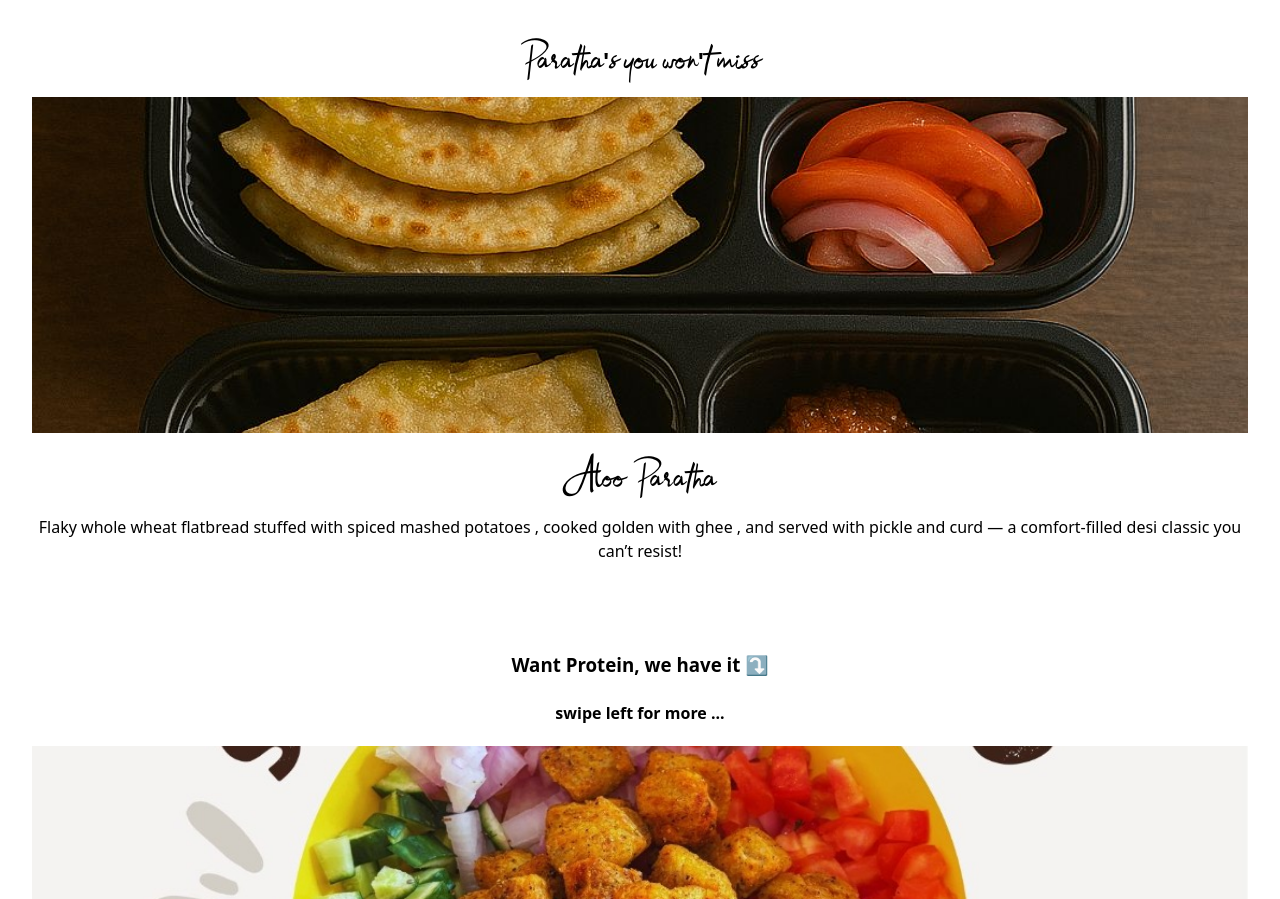
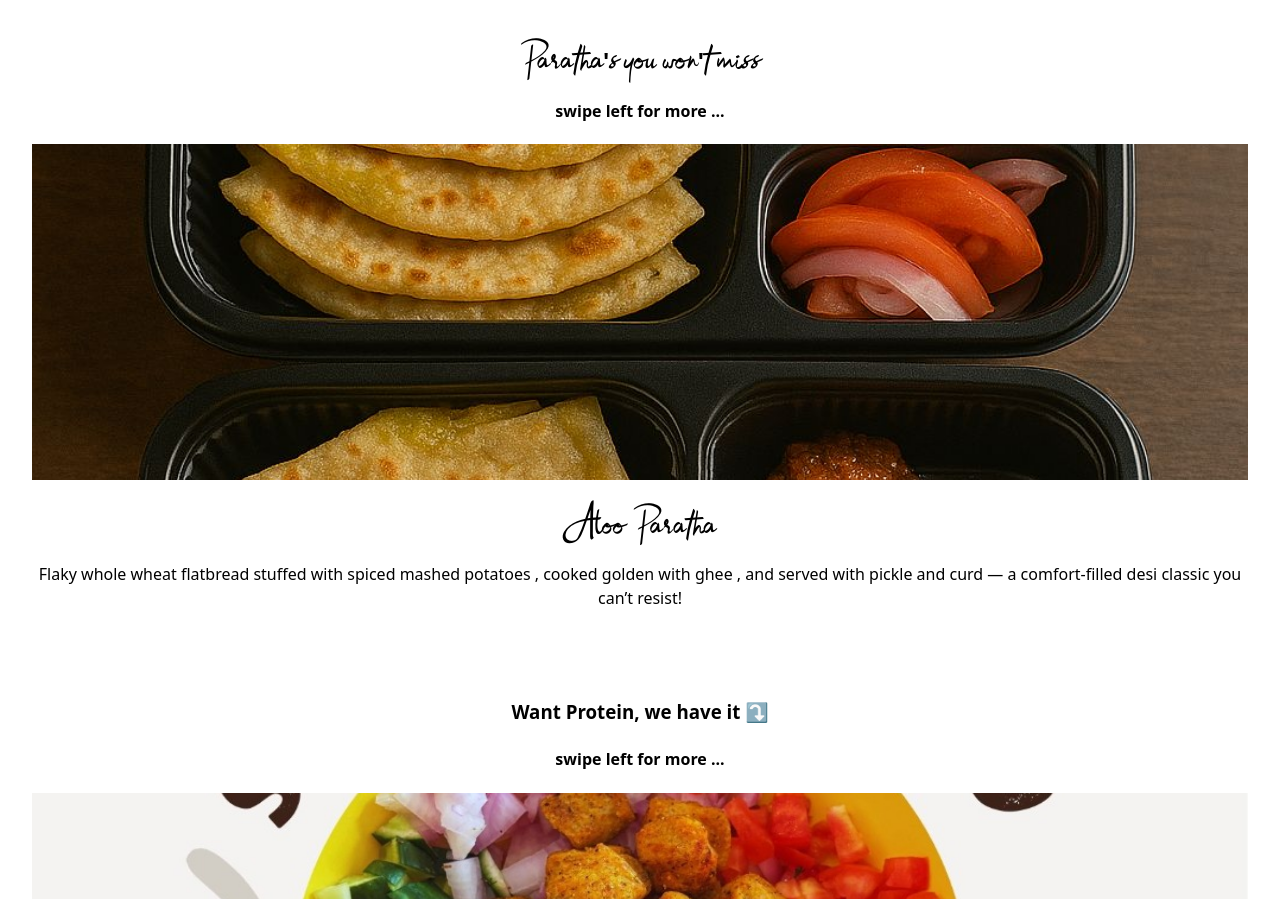
Before and after one commit to karanfulare/jivas, a React (Vite) app: page / in a window 1280 px wide. Shown: the part 4758-5657 px from the top of the page. Built offline with nearby package versions, Linux system fonts and the light colour scheme; no server answers.

Commit message:
added new swipe left thing

```diff
--- a/src/App.jsx
+++ b/src/App.jsx
@@ -100,6 +100,7 @@ function App() {
       </div>
       <br></br>
       <h2>Paratha's you won't miss </h2>
+      <h4> swipe left for more ... </h4>
       <ParathaCarousel/>
       <br></br>
       <h3> Want Protein, we have it ⤵️ </h3>
```
